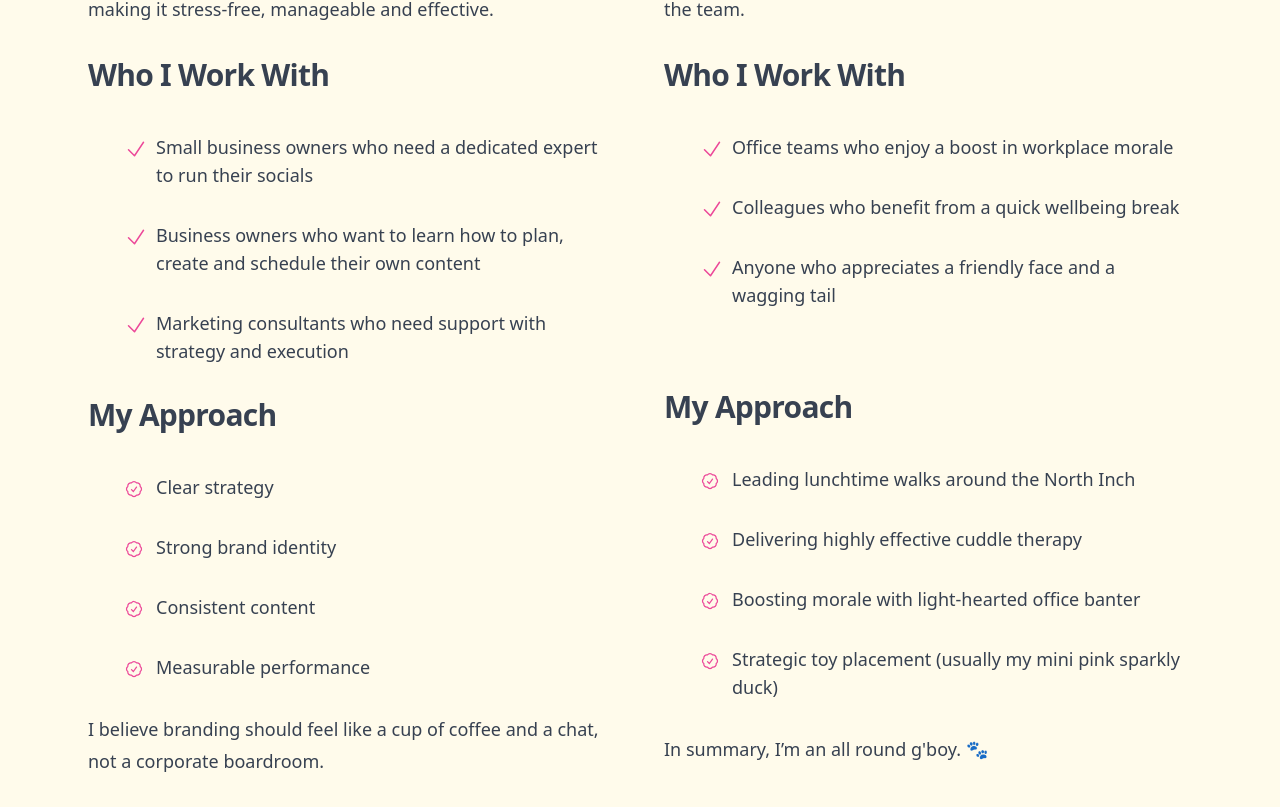
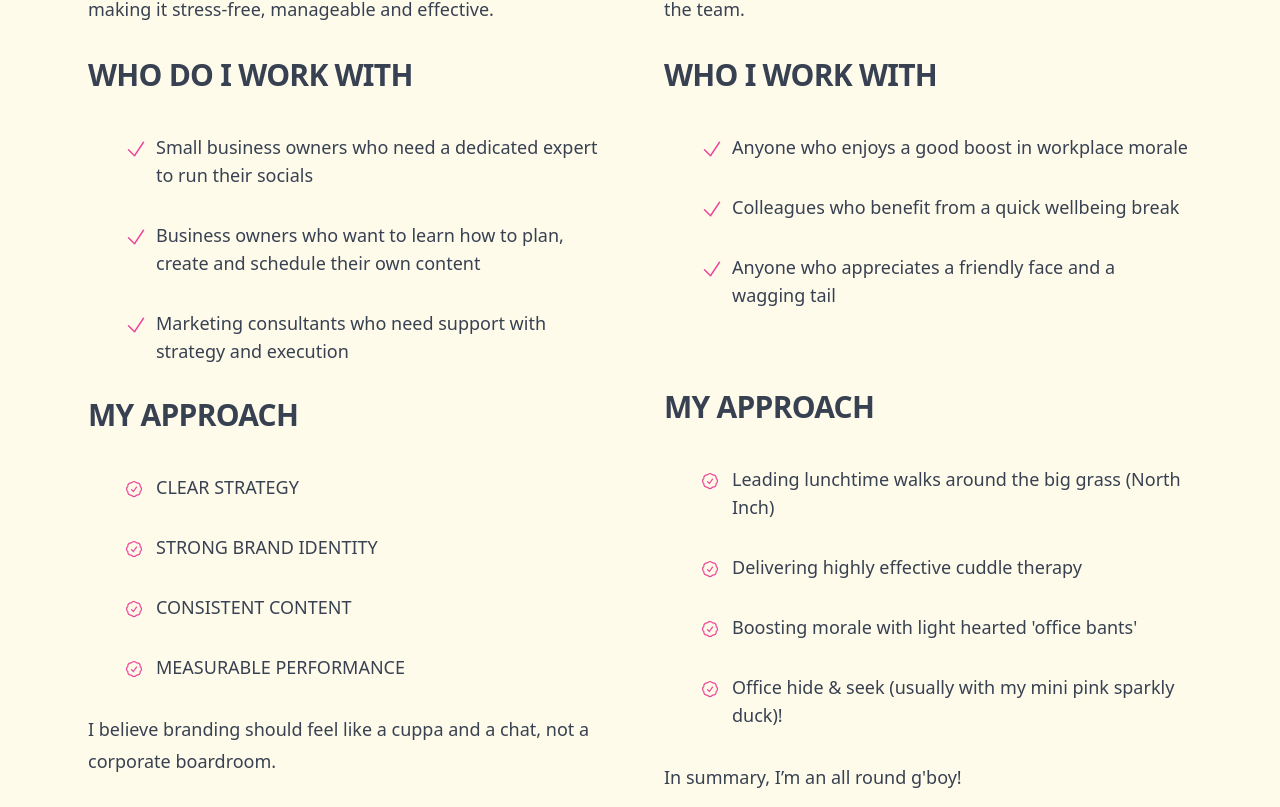
Before and after one commit to RaspiKidd/AngeBakerSM, a Nuxt app: page /about in a window 1280 px wide. Shown: the part 933-1740 px from the top of the page. Built offline with nearby package versions, Linux system fonts and the light colour scheme.

Commit message:
changed text size on home page

```diff
--- a/pages/about.vue
+++ b/pages/about.vue
@@ -28,7 +28,7 @@
       </p>
 
       <h3 class="mt-8 text-2xl font-semibold tracking-tight text-gray-700 sm:text-3xl">
-        Who I Work With
+        WHO DO I WORK WITH
       </h3>
       <div class="mt-10 max-w-2xl text-gray-600">
         <dl class="mt-10 max-w-xl space-y-8 text-base leading-7 lg:max-w-none">
@@ -58,7 +58,7 @@
           </div>
         </dl>
         <h3 class="mt-8 text-2xl font-semibold tracking-tight text-gray-700 sm:text-3xl">
-          My Approach
+          MY APPROACH
         </h3>
         <div class="mt-10 max-w-2xl text-gray-600">
           <dl class="mt-10 max-w-xl space-y-8 text-base leading-7 lg:max-w-none">
@@ -68,7 +68,7 @@
                   stroke-width="1.5" stroke="currentColor" class="absolute left-1 top-1 h-6 w-5 text-pink-500">
                   <path stroke-linecap="round" stroke-linejoin="round" d="M9 12.75 11.25 15 15 9.75M21 12c0 1.268-.63 2.39-1.593 3.068a3.745 3.745 0 0 1-1.043 3.296 3.745 3.745 0 0 1-3.296 1.043A3.745 3.745 0 0 1 12 21c-1.268 0-2.39-.63-3.068-1.593a3.746 3.746 0 0 1-3.296-1.043 3.745 3.745 0 0 1-1.043-3.296A3.745 3.745 0 0 1 3 12c0-1.268.63-2.39 1.593-3.068a3.745 3.745 0 0 1 1.043-3.296 3.746 3.746 0 0 1 3.296-1.043A3.746 3.746 0 0 1 12 3c1.268 0 2.39.63 3.068 1.593a3.746 3.746 0 0 1 3.296 1.043 3.746 3.746 0 0 1 1.043 3.296A3.745 3.745 0 0 1 21 12Z" />
                 </svg>
-                Clear strategy
+                CLEAR STRATEGY
               </dt>
             </div>
             <div class="relative ml-8 pl-9 text-lg">
@@ -77,7 +77,7 @@
                   stroke-width="1.5" stroke="currentColor" class="absolute left-1 top-1 h-6 w-5 text-pink-500">
                   <path stroke-linecap="round" stroke-linejoin="round" d="M9 12.75 11.25 15 15 9.75M21 12c0 1.268-.63 2.39-1.593 3.068a3.745 3.745 0 0 1-1.043 3.296 3.745 3.745 0 0 1-3.296 1.043A3.745 3.745 0 0 1 12 21c-1.268 0-2.39-.63-3.068-1.593a3.746 3.746 0 0 1-3.296-1.043 3.745 3.745 0 0 1-1.043-3.296A3.745 3.745 0 0 1 3 12c0-1.268.63-2.39 1.593-3.068a3.745 3.745 0 0 1 1.043-3.296 3.746 3.746 0 0 1 3.296-1.043A3.746 3.746 0 0 1 12 3c1.268 0 2.39.63 3.068 1.593a3.746 3.746 0 0 1 3.296 1.043 3.746 3.746 0 0 1 1.043 3.296A3.745 3.745 0 0 1 21 12Z" />
                 </svg>
-                Strong brand identity
+                STRONG BRAND IDENTITY
               </dt>
             </div>
             <div class="relative ml-8 pl-9 text-lg">
@@ -86,7 +86,7 @@
                   stroke-width="1.5" stroke="currentColor" class="absolute left-1 top-1 h-6 w-5 text-pink-500">
                   <path stroke-linecap="round" stroke-linejoin="round" d="M9 12.75 11.25 15 15 9.75M21 12c0 1.268-.63 2.39-1.593 3.068a3.745 3.745 0 0 1-1.043 3.296 3.745 3.745 0 0 1-3.296 1.043A3.745 3.745 0 0 1 12 21c-1.268 0-2.39-.63-3.068-1.593a3.746 3.746 0 0 1-3.296-1.043 3.745 3.745 0 0 1-1.043-3.296A3.745 3.745 0 0 1 3 12c0-1.268.63-2.39 1.593-3.068a3.745 3.745 0 0 1 1.043-3.296 3.746 3.746 0 0 1 3.296-1.043A3.746 3.746 0 0 1 12 3c1.268 0 2.39.63 3.068 1.593a3.746 3.746 0 0 1 3.296 1.043 3.746 3.746 0 0 1 1.043 3.296A3.745 3.745 0 0 1 21 12Z" />
                 </svg>
-                Consistent content
+                CONSISTENT CONTENT
               </dt>
             </div>
             <div class="relative ml-8 pl-9 text-lg">
@@ -95,15 +95,15 @@
                   stroke-width="1.5" stroke="currentColor" class="absolute left-1 top-1 h-6 w-5 text-pink-500">
                   <path stroke-linecap="round" stroke-linejoin="round" d="M9 12.75 11.25 15 15 9.75M21 12c0 1.268-.63 2.39-1.593 3.068a3.745 3.745 0 0 1-1.043 3.296 3.745 3.745 0 0 1-3.296 1.043A3.745 3.745 0 0 1 12 21c-1.268 0-2.39-.63-3.068-1.593a3.746 3.746 0 0 1-3.296-1.043 3.745 3.745 0 0 1-1.043-3.296A3.745 3.745 0 0 1 3 12c0-1.268.63-2.39 1.593-3.068a3.745 3.745 0 0 1 1.043-3.296 3.746 3.746 0 0 1 3.296-1.043A3.746 3.746 0 0 1 12 3c1.268 0 2.39.63 3.068 1.593a3.746 3.746 0 0 1 3.296 1.043 3.746 3.746 0 0 1 1.043 3.296A3.745 3.745 0 0 1 21 12Z" />
               </svg>
-                Measurable performance
+                MEASURABLE PERFORMANCE
               </dt>
             </div>
           </dl>
         <p class="mt-8 text-md text-pretty font-medium text-gray-700 sm:text-lg/8">
-          I believe branding should feel like a cup of coffee and a chat, not a corporate boardroom.
+          I believe branding should feel like a cuppa and a chat, not a corporate boardroom.
         </p>
         <p class="mt-8 text-md text-pretty font-medium text-gray-700 sm:text-lg/8">
-          Clear strategy. Strong visuals. Confident messaging. All tailored to your business.
+          Clear strategy. Strong visuals. Confident messaging. <br>All tailored to your business.
         </p>
       </div>
     </div>
@@ -120,7 +120,7 @@
       </p>
 
       <h3 class="mt-8 text-2xl font-semibold tracking-tight text-gray-700 sm:text-3xl">
-        Who I Work With
+        WHO I WORK WITH
       </h3>
       <div class="mt-10 max-w-2xl text-gray-600">
         <dl class="mt-10 max-w-xl space-y-8 text-base leading-7 lg:max-w-none">
@@ -129,7 +129,7 @@
               <svg xmlns="http://www.w3.org/2000/svg" fill="none" viewBox="0 0 24 24" stroke-width="1.5" stroke="currentColor" class="size-8 absolute left-1 top-1 h-6 w-6 text-pink-500">
                 <path stroke-linecap="round" stroke-linejoin="round" d="m4.5 12.75 6 6 9-13.5" />
               </svg>
-              Office teams who enjoy a boost in workplace morale
+              Anyone who enjoys a good boost in workplace morale
             </dt>
           </div>
           <div class="relative ml-8 pl-9 text-lg">
@@ -152,7 +152,7 @@
         <br>
         <br>
         <h3 class="mt-8 text-2xl font-semibold tracking-tight text-gray-700 sm:text-3xl">
-          My Approach
+          MY APPROACH
         </h3>
         <div class="mt-10 max-w-2xl text-gray-600">
           <dl class="mt-10 max-w-xl space-y-8 text-base leading-7 lg:max-w-none">
@@ -162,7 +162,7 @@
                   stroke-width="1.5" stroke="currentColor" class="absolute left-1 top-1 h-6 w-5 text-pink-500">
                   <path stroke-linecap="round" stroke-linejoin="round" d="M9 12.75 11.25 15 15 9.75M21 12c0 1.268-.63 2.39-1.593 3.068a3.745 3.745 0 0 1-1.043 3.296 3.745 3.745 0 0 1-3.296 1.043A3.745 3.745 0 0 1 12 21c-1.268 0-2.39-.63-3.068-1.593a3.746 3.746 0 0 1-3.296-1.043 3.745 3.745 0 0 1-1.043-3.296A3.745 3.745 0 0 1 3 12c0-1.268.63-2.39 1.593-3.068a3.745 3.745 0 0 1 1.043-3.296 3.746 3.746 0 0 1 3.296-1.043A3.746 3.746 0 0 1 12 3c1.268 0 2.39.63 3.068 1.593a3.746 3.746 0 0 1 3.296 1.043 3.746 3.746 0 0 1 1.043 3.296A3.745 3.745 0 0 1 21 12Z" />
                 </svg>
-                Leading lunchtime walks around the North Inch
+                Leading lunchtime walks around the big grass (North Inch)
               </dt>
             </div>
             <div class="relative ml-8 pl-9 text-lg">
@@ -180,7 +180,7 @@
                   stroke-width="1.5" stroke="currentColor" class="absolute left-1 top-1 h-6 w-5 text-pink-500">
                   <path stroke-linecap="round" stroke-linejoin="round" d="M9 12.75 11.25 15 15 9.75M21 12c0 1.268-.63 2.39-1.593 3.068a3.745 3.745 0 0 1-1.043 3.296 3.745 3.745 0 0 1-3.296 1.043A3.745 3.745 0 0 1 12 21c-1.268 0-2.39-.63-3.068-1.593a3.746 3.746 0 0 1-3.296-1.043 3.745 3.745 0 0 1-1.043-3.296A3.745 3.745 0 0 1 3 12c0-1.268.63-2.39 1.593-3.068a3.745 3.745 0 0 1 1.043-3.296 3.746 3.746 0 0 1 3.296-1.043A3.746 3.746 0 0 1 12 3c1.268 0 2.39.63 3.068 1.593a3.746 3.746 0 0 1 3.296 1.043 3.746 3.746 0 0 1 1.043 3.296A3.745 3.745 0 0 1 21 12Z" />
                 </svg>
-                Boosting morale with light-hearted office banter
+                Boosting morale with light hearted 'office bants'
               </dt>
             </div>
             <div class="relative ml-8 pl-9 text-lg">
@@ -189,13 +189,13 @@
                   stroke-width="1.5" stroke="currentColor" class="absolute left-1 top-1 h-6 w-5 text-pink-500">
                   <path stroke-linecap="round" stroke-linejoin="round" d="M9 12.75 11.25 15 15 9.75M21 12c0 1.268-.63 2.39-1.593 3.068a3.745 3.745 0 0 1-1.043 3.296 3.745 3.745 0 0 1-3.296 1.043A3.745 3.745 0 0 1 12 21c-1.268 0-2.39-.63-3.068-1.593a3.746 3.746 0 0 1-3.296-1.043 3.745 3.745 0 0 1-1.043-3.296A3.745 3.745 0 0 1 3 12c0-1.268.63-2.39 1.593-3.068a3.745 3.745 0 0 1 1.043-3.296 3.746 3.746 0 0 1 3.296-1.043A3.746 3.746 0 0 1 12 3c1.268 0 2.39.63 3.068 1.593a3.746 3.746 0 0 1 3.296 1.043 3.746 3.746 0 0 1 1.043 3.296A3.745 3.745 0 0 1 21 12Z" />
               </svg>
-                Strategic toy placement (usually my mini pink sparkly duck)
+                Office hide & seek (usually with my mini pink sparkly duck)!
               </dt>
             </div>
           </dl>
         </div>
       <p class="mt-8 text-md text-pretty font-medium text-gray-700 sm:text-lg/8">
-        In summary, I’m an all round g'boy. 🐾
+        In summary, I’m an all round g'boy!
       </p>
 
     </div>
--- a/pages/index.vue
+++ b/pages/index.vue
@@ -49,10 +49,10 @@
 
           <div class="relative px-6 py-12 sm:py-10 lg:px-8 lg:py-16 lg:pr-0">
             <div class="mx-auto max-w-2xl lg:mx-0 lg:max-w-xl">
-              <h1 class="text-4xl font-semibold tracking-tight text-sky-900 sm:text-6xl">
-                Social Media Consultant for Small Business Owners
+              <h1 class="text-3xl font-semibold tracking-tight text-sky-900 sm:text-5xl">
+                Branding & Social Media Consultant for Small Businesses
               </h1>
-              <h3 class="text-2xl font-semibold tracking-tight text-white sm:text-3xl">
+              <h3 class="mt-4 text-2xl font-semibold tracking-tight text-white sm:text-3xl">
                 Helping you tell your story, engage your audience and grow your business
               </h3>
               <p class="mt-8 text-lg font-semibold text-pretty text-white sm:text-xl/8">
```
